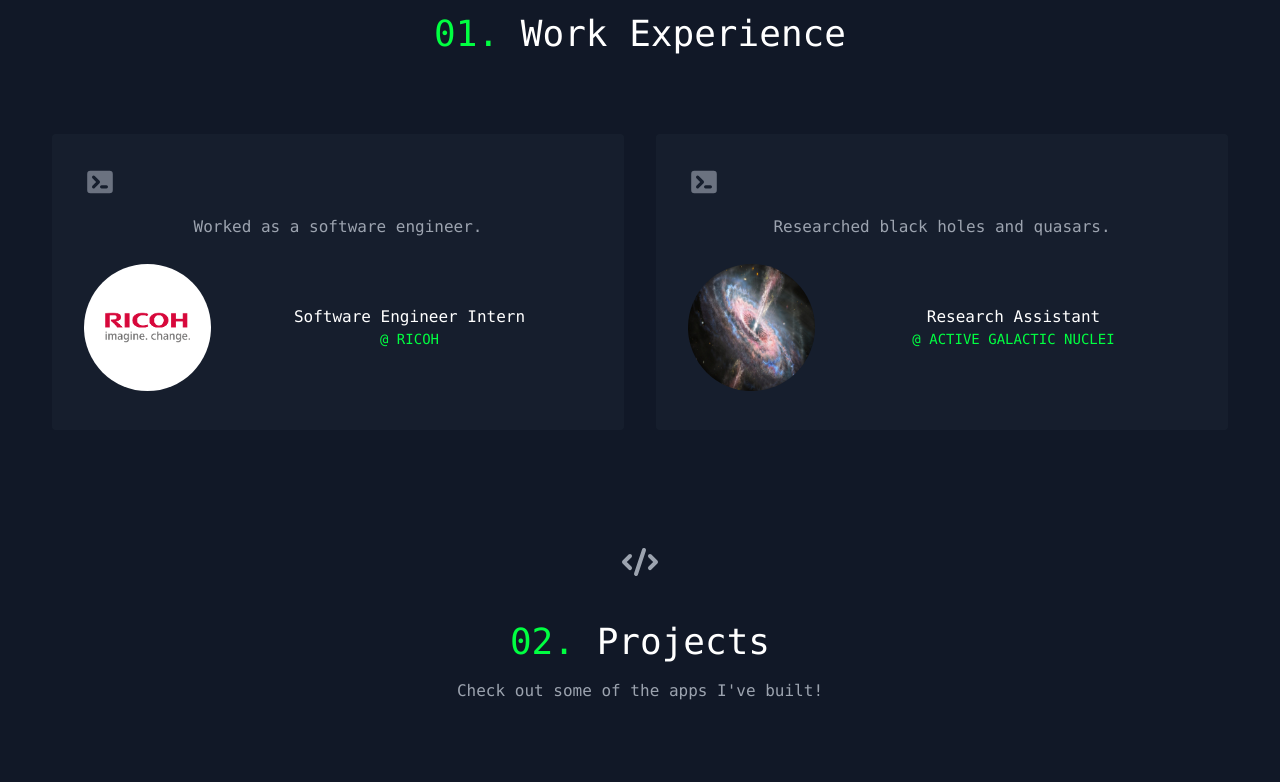
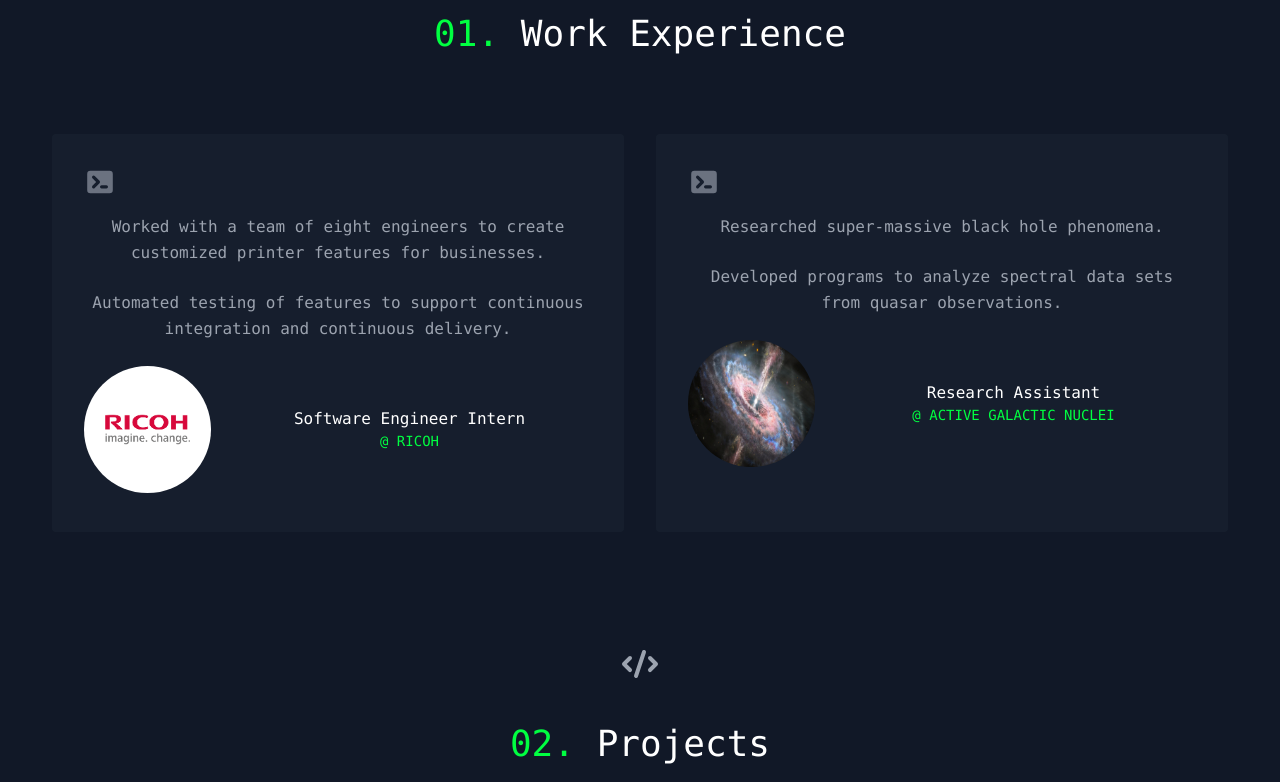
Before and after one commit to mjschwarz/portfolio-v3, a React (Create React App) app: page / in a window 1280 px wide. Shown: the part 940-1722 px from the top of the page. Built offline with nearby package versions, Linux system fonts and the light colour scheme.

Commit message:
Extended bullet point functionality of experiences sections

```diff
--- a/src/components/Experiences.js
+++ b/src/components/Experiences.js
@@ -1,5 +1,5 @@
 import React from "react";
-import { TerminalIcon, UsersIcon } from "@heroicons/react/solid";
+import { TerminalIcon, UsersIcon, ChevronRight } from "@heroicons/react/solid";
 import { experiences } from "../data";
 
 export default function Experiences() {
@@ -18,7 +18,24 @@ export default function Experiences() {
             <div className="p-4 md:w-1/2 w-full">
               <div className="h-full bg-gray-800 bg-opacity-40 p-8 rounded">
                 <TerminalIcon className="block w-8 text-gray-500 mb-4" />
-                <p className="leading-relaxed mb-6">{experience.quote}</p>
+                {experience.bullet1 !== "" ?
+                  <p className="leading-relaxed mb-6">{experience.bullet1}</p>
+                  :
+                  <></>
+                }
+                {experience.bullet2 !== "" ?
+                  <p className="leading-relaxed mb-6">{experience.bullet2}</p>
+                  :
+                  <></>
+                }
+                {experience.bullet3 !== "" ?
+                  <p className="leading-relaxed mb-6">{experience.bullet3}</p>
+                  : <></>
+                }
+                {experience.bullet4 !== "" ?
+                  <p className="leading-relaxed mb-6">{experience.bullet4}</p>
+                  : <></>
+                }
                 <div className="inline-flex items-center">
                   <img
                     alt="experience"
--- a/src/data.js
+++ b/src/data.js
@@ -31,13 +31,19 @@ export const projects = [
     {
       company: "Ricoh",
       name: "Software Engineer Intern",
-      quote: "Worked as a software engineer.",
+      bullet1: "Worked with a team of eight engineers to create customized printer features for businesses.",
+      bullet2: "Automated testing of features to support continuous integration and continuous delivery.",
+      bullet3: "",
+      bullet4: "",
       image: "ricoh.png",
     },
     {
       company: "Active Galactic Nuclei",
       name: "Research Assistant",
-      quote: "Researched black holes and quasars.",
+      bullet1: "Researched super-massive black hole phenomena.",
+      bullet2: "Developed programs to analyze spectral data sets from quasar observations.",
+      bullet3: "",
+      bullet4: "",
       image: "agn.jpeg",
       },
   ];
```
